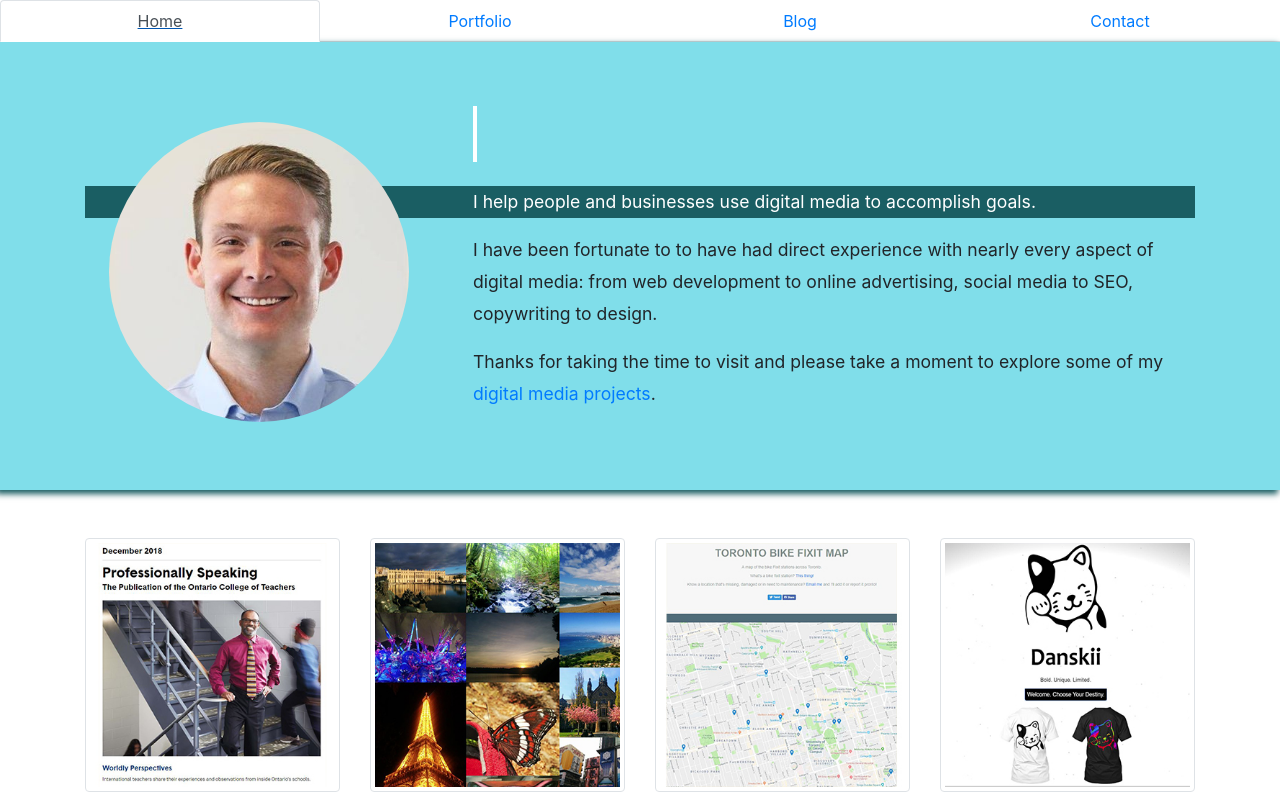
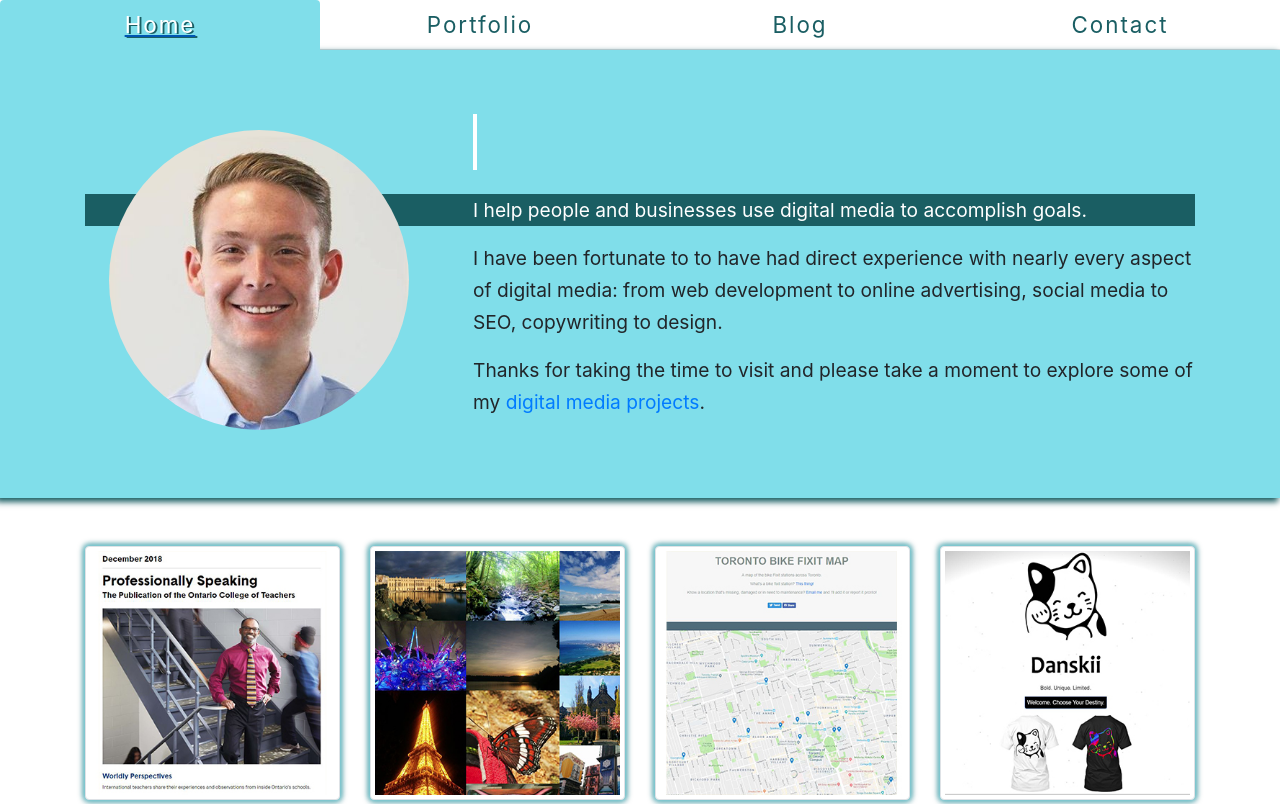
Before and after one commit to Danskii/Daniel-Puiatti, a React (Create React App) app in the folder development/: page / in a window 1280 px wide. Shown: the top 804 px of the page. Built offline with nearby package versions, Linux system fonts and the light colour scheme.

Commit message:
tweaked colours

```diff
--- a/development/src/index.css
+++ b/development/src/index.css
@@ -13,6 +13,29 @@ code {
     monospace;
 }
 
+.Home .nav-link {
+  font-size: 1.4rem;
+      color: #1a5e63;
+}
+
+
+.Navigation .nav-tabs .nav-link {
+  color: #1A5E63;;
+  font-size: 1.4rem;
+  border: unset;
+letter-spacing: 2px;
+
+}
+
+
+.Navigation .nav-tabs .nav-link.active {
+  color: white;
+  background-color: #80deea;
+  font-size: 1.4rem;
+  border: unset;
+  text-shadow: 2px 1px #1A5E63;
+}
+
 .Home .jumbotron {
   background-color: #80deea;
 }
@@ -25,7 +48,7 @@ code {
 
 .Home p {
   margin-bottom: 1rem;
-  font-size: 1.1rem;
+  font-size: 1.2rem;
   line-height: 2rem;
  /* color: white; */
 
@@ -38,24 +61,24 @@ code {
 .Home .introParagraphOne {
    background: #1A5E63;
    color: white;
-  -webkit-animation: slide-in-fwd-bottom 3s cubic-bezier(0.250, 0.460, 0.450, 0.940) both;
-  animation: slide-in-fwd-bottom 3s cubic-bezier(0.250, 0.460, 0.450, 0.940) both;
+  -webkit-animation: slide-in-fwd-bottom 2.5s cubic-bezier(0.250, 0.460, 0.450, 0.940) both;
+  animation: slide-in-fwd-bottom 2.5s cubic-bezier(0.250, 0.460, 0.450, 0.940) both;
   z-index: 0;
   position: relative;
 }
 
 .Home .introParagraphTwo {
 
-  -webkit-animation: slide-in-fwd-bottom 3.1s cubic-bezier(0.250, 0.460, 0.450, 0.940) both;
-  animation: slide-in-fwd-bottom 3.1s cubic-bezier(0.250, 0.460, 0.450, 0.940) both;
+  -webkit-animation: slide-in-fwd-bottom 2.7s cubic-bezier(0.250, 0.460, 0.450, 0.940) both;
+  animation: slide-in-fwd-bottom 2.7s cubic-bezier(0.250, 0.460, 0.450, 0.940) both;
   z-index: 0;
   position: relative;
 }
 
 .Home .introParagraphThree {
 
-  -webkit-animation: slide-in-fwd-bottom 3.2s cubic-bezier(0.250, 0.460, 0.450, 0.940) both;
-  animation: slide-in-fwd-bottom 3.2s cubic-bezier(0.250, 0.460, 0.450, 0.940) both;
+  -webkit-animation: slide-in-fwd-bottom 2.9s cubic-bezier(0.250, 0.460, 0.450, 0.940) both;
+  animation: slide-in-fwd-bottom 2.9s cubic-bezier(0.250, 0.460, 0.450, 0.940) both;
   z-index: 0;
   position: relative;
 }
@@ -188,6 +211,12 @@ code {
   position: relative;
 }
 
+.PortfolioThumbnails img {
+  box-shadow:
+  0 0 5px 1px  #80deea,
+  0 0 6px 1px  #1a5e63;
+  ;
+}
 
           }
 
@@ -206,7 +235,6 @@ code {
 	border-right: .1em solid white;
 	width: 16.5em;
 	width: 21ch;
-
 	white-space: nowrap;
 	overflow: hidden;
 	-webkit-animation: typing 1s steps(21, end),
```
